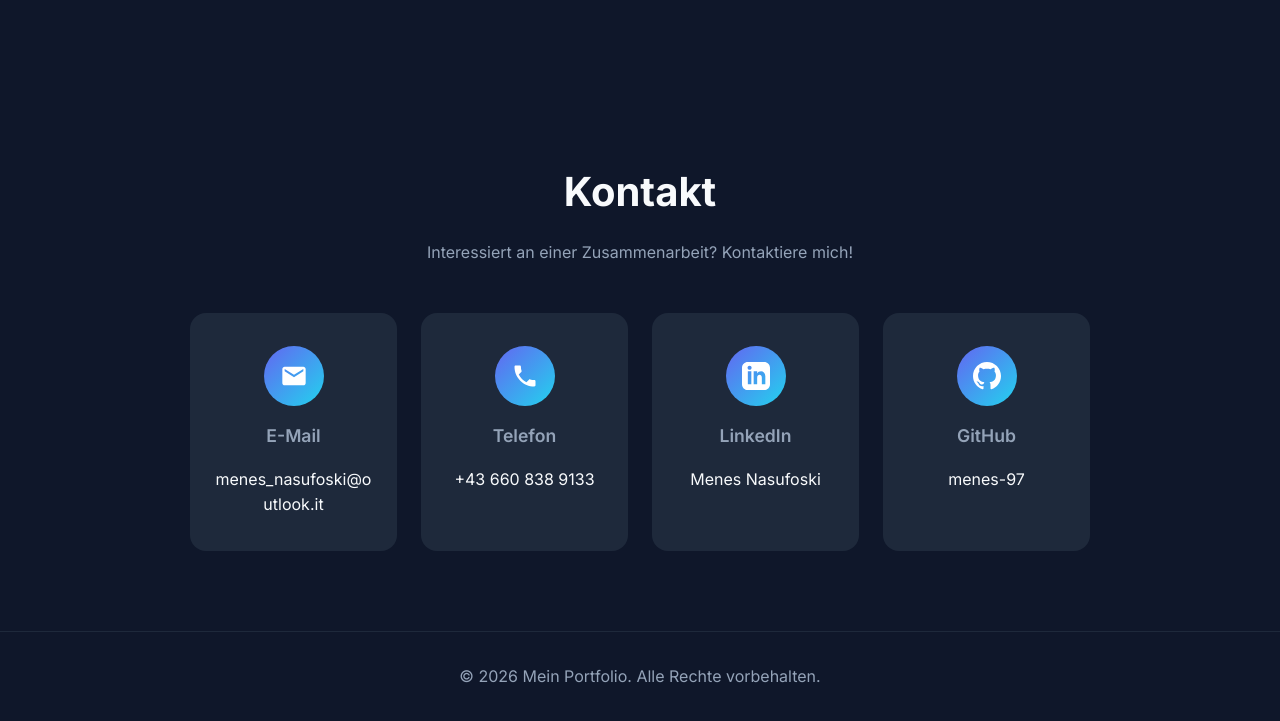
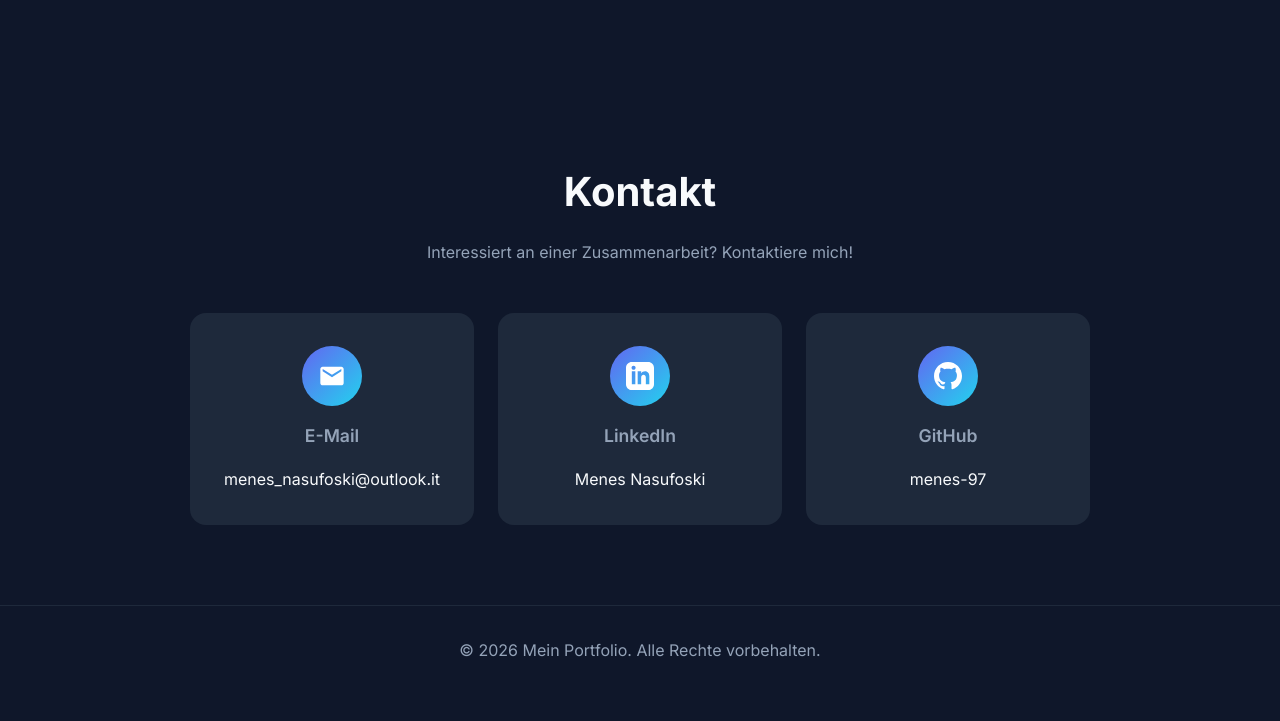
Before and after one commit to menes-97/portfolio, a plain HTML site: page index.html in a window 1280 px wide. Shown: the part 2538-3259 px from the top of the page. After the commit the page ends 3234 px from the top, so only its background shows below. Drawn offline with Linux system fonts and the light colour scheme.

Commit message:
Remove phone number and obfuscate email for spam protection

```diff
--- a/index.html
+++ b/index.html
@@ -697,20 +697,12 @@
             <p class="section-subtitle" data-translate="contact_subtitle">Interessiert an einer Zusammenarbeit? Kontaktiere mich!</p>
 
             <div class="contact-cards">
-                <a href="mailto:menes_nasufoski@outlook.it" class="contact-card fade-in">
+                <a href="#" id="email-card" class="contact-card fade-in" onclick="openEmail(); return false;">
                     <div class="contact-card-icon">
                         <svg viewBox="0 0 24 24"><path d="M20 4H4c-1.1 0-1.99.9-1.99 2L2 18c0 1.1.9 2 2 2h16c1.1 0 2-.9 2-2V6c0-1.1-.9-2-2-2zm0 4l-8 5-8-5V6l8 5 8-5v2z"/></svg>
                     </div>
                     <h3 data-translate="contact_email">E-Mail</h3>
-                    <p>menes_nasufoski@outlook.it</p>
-                </a>
-
-                <a href="tel:+436608389133" class="contact-card fade-in">
-                    <div class="contact-card-icon">
-                        <svg viewBox="0 0 24 24"><path d="M6.62 10.79c1.44 2.83 3.76 5.14 6.59 6.59l2.2-2.2c.27-.27.67-.36 1.02-.24 1.12.37 2.33.57 3.57.57.55 0 1 .45 1 1V20c0 .55-.45 1-1 1-9.39 0-17-7.61-17-17 0-.55.45-1 1-1h3.5c.55 0 1 .45 1 1 0 1.25.2 2.45.57 3.57.11.35.03.74-.25 1.02l-2.2 2.2z"/></svg>
-                    </div>
-                    <h3 data-translate="contact_phone">Telefon</h3>
-                    <p>+43 660 838 9133</p>
+                    <p id="email-display"></p>
                 </a>
 
                 <a href="https://linkedin.com/in/menes-nasufoski" target="_blank" class="contact-card fade-in">
@@ -937,6 +929,15 @@
         setLanguage(currentLang);
         type();
 
+        // Email obfuscation (protection against spam bots)
+        const emailParts = ['menes', '_', 'nasufoski', '@', 'outlook', '.', 'it'];
+        const email = emailParts.join('');
+        document.getElementById('email-display').textContent = email;
+
+        function openEmail() {
+            window.location.href = 'mai' + 'lto:' + email;
+        }
+
         // Scroll Animation
         const fadeElements = document.querySelectorAll('.fade-in');
 
```
